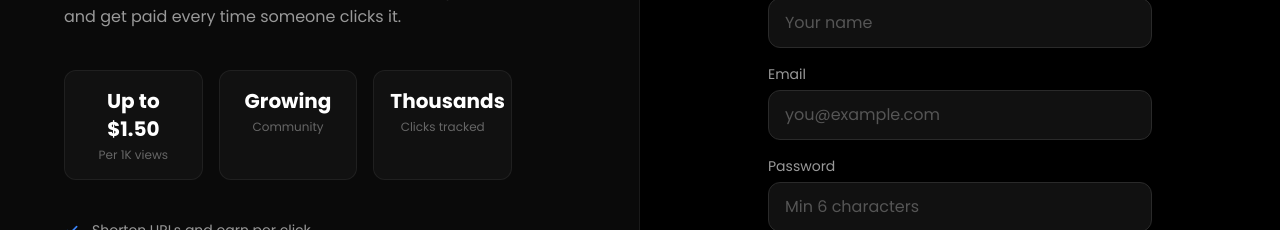
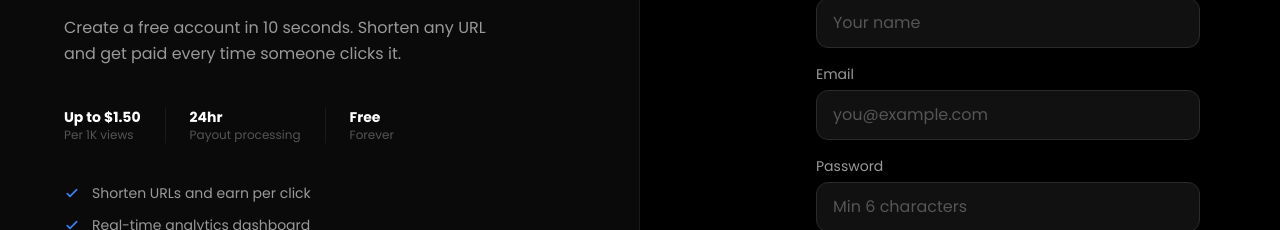
Before and after one commit to phinion8/linkmint, a Next.js app: page /register in a window 1280 px wide. Shown: the part 370-600 px from the top of the page. Built offline with nearby package versions, Linux system fonts and the light colour scheme; no server answers.

Commit message:
Align forms right, fix register stats to inline text

```diff
--- a/app/login/page.tsx
+++ b/app/login/page.tsx
@@ -133,7 +133,7 @@ export default function LoginPage() {
         </div>
 
         {/* Right Panel — Form */}
-        <div className="w-full lg:w-1/2 flex items-center justify-center px-6 py-16">
+        <div className="w-full lg:w-1/2 flex items-center justify-end px-6 lg:px-20 py-16">
           <div className="w-full max-w-sm">
             <h1 className="text-2xl font-bold text-white mb-1">Welcome back</h1>
             <p className="text-[#999999] text-sm mb-8">Sign in to your account to continue</p>
--- a/app/register/page.tsx
+++ b/app/register/page.tsx
@@ -90,17 +90,21 @@ export default function RegisterPage() {
             </p>
 
             {/* Stats */}
-            <div className="grid grid-cols-3 gap-4 mb-10">
-              {[
-                { value: "Up to $1.50", label: "Per 1K views" },
-                { value: "Growing", label: "Community" },
-                { value: "Thousands", label: "Clicks tracked" },
-              ].map((s) => (
-                <div key={s.label} className="bg-white/[0.03] border border-white/[0.06] rounded-xl p-4 text-center">
-                  <p className="text-white font-bold text-xl">{s.value}</p>
-                  <p className="text-[#666666] text-xs mt-1">{s.label}</p>
-                </div>
-              ))}
+            <div className="flex gap-6 mb-10 text-sm">
+              <div>
+                <p className="text-white font-bold">Up to $1.50</p>
+                <p className="text-[#555555] text-xs">Per 1K views</p>
+              </div>
+              <div className="w-px bg-[#1A1A1A]" />
+              <div>
+                <p className="text-white font-bold">24hr</p>
+                <p className="text-[#555555] text-xs">Payout processing</p>
+              </div>
+              <div className="w-px bg-[#1A1A1A]" />
+              <div>
+                <p className="text-white font-bold">Free</p>
+                <p className="text-[#555555] text-xs">Forever</p>
+              </div>
             </div>
 
             {/* Features list */}
@@ -123,7 +127,7 @@ export default function RegisterPage() {
         </div>
 
         {/* Right Panel — Form */}
-        <div className="w-full lg:w-1/2 flex items-center justify-center px-6 py-16">
+        <div className="w-full lg:w-1/2 flex items-center justify-end px-6 lg:px-20 py-16">
           <div className="w-full max-w-sm">
             <h1 className="text-2xl font-bold text-white mb-1">Create your account</h1>
             <p className="text-[#999999] text-sm mb-8">Start earning from your links in seconds</p>
```
